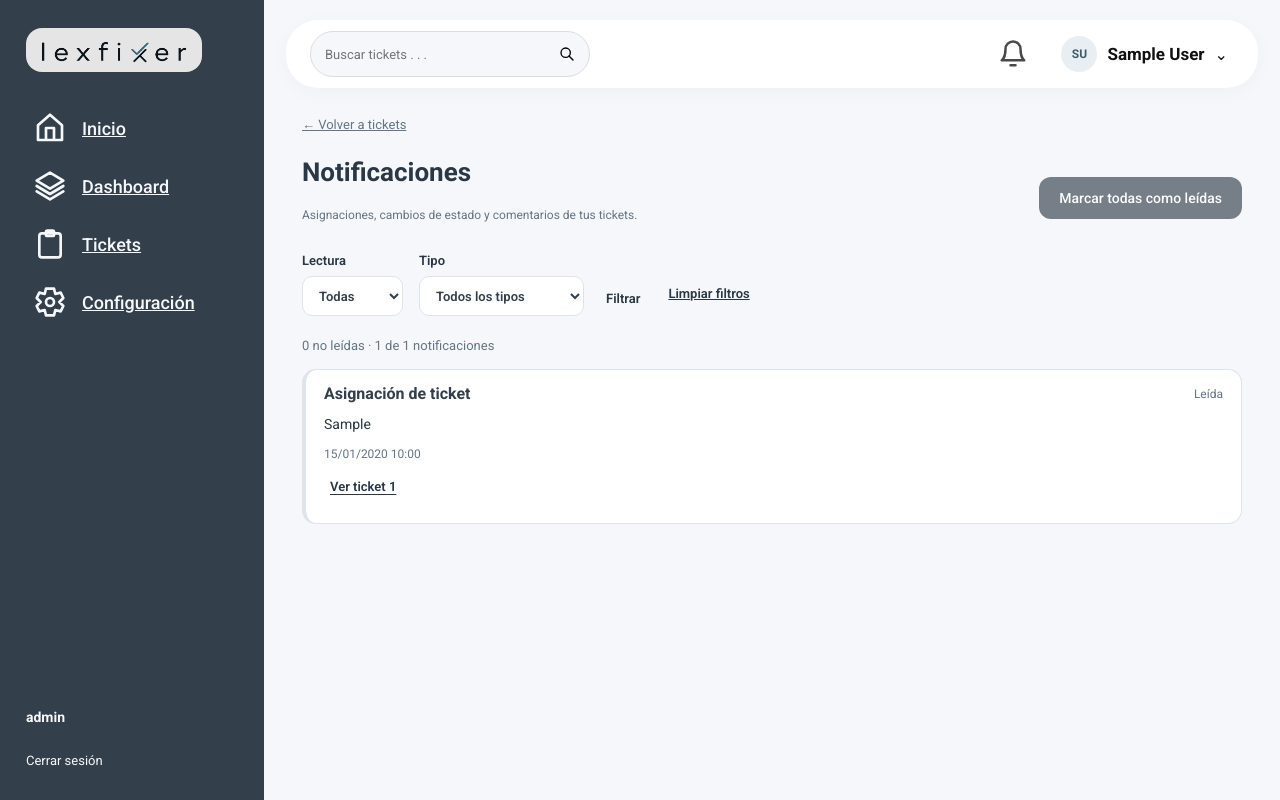
After one commit to alexis-quintana/ticket-system-web-app, a Flask app: page /notificaciones in a window 1280 px wide. The commit adds this page. Run offline with Flask 3, Linux system fonts and the light colour scheme; a user stored in the database is signed in; tables that the repository leaves empty hold one stand-in row (values such as "Sample post").

Commit message:
Corrección de errores y mejoras en el módulo de notificaciones.

```diff
--- a/main.py
+++ b/main.py
@@ -1,14 +1,8 @@
-from flask import Flask, render_template
+from flask import Flask
 
 from db import obtener_conexion
 
 app = Flask(__name__)
-
-
-@app.context_processor
-def datos_de_sesion():
-    # PROVISIONAL: Montenegro (módulo 1) lo reemplazará con el usuario real del JWT.
-    return {"usuario": {"nombre": "Usuario de prueba", "rol": "Administrador", "iniciales": "UP"}}
 
 
 # ---------------------------------------------------------------------------
@@ -29,12 +23,12 @@ app.register_blueprint(auth_bp)
 # app.register_blueprint(historial_bp)
 
 # Módulo 4 — SLA y semáforo visual (Ordoñez)
-from modules.sla import bp as sla_bp
-app.register_blueprint(sla_bp)
+# from modules.sla import bp as sla_bp
+# app.register_blueprint(sla_bp)
 
 # Módulo 5 — Notificaciones internas (Quintana)
-# from modules.notificaciones import bp as notificaciones_bp
-# app.register_blueprint(notificaciones_bp)
+from modules.notificaciones import bp as notificaciones_bp
+app.register_blueprint(notificaciones_bp)
 
 
 # ---------------------------------------------------------------------------
@@ -54,11 +48,5 @@ def probandoconexion():
         return "<p>Error: " + repr(e) + "</p>"
 
 
-# TEMPORAL: solo para verificar el diseño del menú. Borrar antes de la sustentación.
-@app.route("/prueba-shell")
-def prueba_shell():
-    return render_template("prueba_shell.html")
-
-
 if __name__ == "__main__":
     app.run(debug=True)
--- /dev/null
+++ b/static/js/notificaciones.js
@@ -0,0 +1,28 @@
+// Contador de la campana: consulta /notificaciones/contador y actualiza el círculo.
+const URL_CONTADOR = '/notificaciones/contador';
+const INTERVALO_MS = 30000;
+
+async function actualizarContador() {
+  const circulo = document.querySelector('#contador-notificaciones');
+  if (!circulo) return;
+  try {
+    const respuesta = await fetch(URL_CONTADOR, { headers: { Accept: 'application/json' } });
+    if (!respuesta.ok) return;
+    const { no_leidas } = await respuesta.json();
+    circulo.textContent = no_leidas > 99 ? '99+' : String(no_leidas);
+    circulo.hidden = no_leidas === 0;
+    circulo.parentElement.setAttribute('aria-label', 'Notificaciones: ' + no_leidas + ' no leídas');
+  } catch (error) {
+    // Sin conexión: se conserva el valor anterior.
+  }
+}
+
+document.addEventListener('DOMContentLoaded', () => {
+  actualizarContador();
+  setInterval(actualizarContador, INTERVALO_MS);
+
+  // En la lista, los filtros se aplican al cambiar un selector.
+  document.querySelector('#notes-filters')?.addEventListener('change', evento => {
+    evento.currentTarget.requestSubmit();
+  });
+});
--- a/templates/base.html
+++ b/templates/base.html
@@ -6,7 +6,7 @@
   <meta name="viewport" content="width=device-width, initial-scale=1">
   <meta name="theme-color" content="#333f4a">
   <title>{% block titulo %}Inicio{% endblock %} · Sistema de Tickets TI</title>
-    <link rel="icon" type="image/png" href="{{ url_for('static', filename='img/favicon.png') }}">
+  <link rel="icon" type="image/png" href="{{ url_for('static', filename='img/lexfixer-icon.png') }}">
   <link rel="preconnect" href="https://fonts.googleapis.com">
   <link rel="preconnect" href="https://fonts.gstatic.com" crossorigin>
   <link href="https://fonts.googleapis.com/css2?family=Roboto:wght@300;400;500;600;700;800&display=swap"
--- a/templates/base_app.html
+++ b/templates/base_app.html
@@ -1,17 +1,16 @@
 {% extends "base.html" %}
 
-{% block body_attrs %} data-role="{{ usuario.rol }}"{% endblock %}
+{% block body_attrs %} data-role="{{ usuario_actual.rol }}"{% endblock %}
 
 {% block body %}
 <main id="app">
   <div class="app-shell">
     <aside class="sidebar" id="sidebar" aria-label="Navegación principal">
       <a class="sidebar-brand" href="/tickets" aria-label="Sistema de Tickets TI, inicio"><img
-                    src="{{ url_for('static', filename='img/logo.png') }}" alt="Sistema de Tickets TI"></a>
+          src="{{ url_for('static', filename='img/lexfixer-brand.png') }}" alt="Sistema de Tickets TI"></a>
       <nav>
-                <a class="nav-item{% if seccion == 'Inicio' %} is-active{% endif %}" href="/inicio" {% if
-                    seccion=='Inicio' %} aria-current="page" {% endif %}><svg class="icon" viewBox="0 0 24 24"
-                        aria-hidden="true" focusable="false">
+        <a class="nav-item{% if seccion == 'Inicio' %} is-active{% endif %}" href="/inicio" {% if seccion=='Inicio' %}
+          aria-current="page" {% endif %}><svg class="icon" viewBox="0 0 24 24" aria-hidden="true" focusable="false">
             <path d="m3 10 9-8 9 8v11H3zM9 21V12h6v9" />
           </svg><span>Inicio</span></a>
         <a class="nav-item{% if seccion == 'Dashboard' %} is-active{% endif %}" href="/dashboard" {% if
@@ -19,13 +18,12 @@
             aria-hidden="true" focusable="false">
             <path d="m12 2 10 6-10 6L2 8zM2 12l10 6 10-6M2 16l10 6 10-6" />
           </svg><span>Dashboard</span></a>
-                <a class="nav-item{% if seccion == 'Tickets' %} is-active{% endif %}" href="/tickets" {% if
-                    seccion=='Tickets' %} aria-current="page" {% endif %}><svg class="icon" viewBox="0 0 24 24"
-                        aria-hidden="true" focusable="false">
+        <a class="nav-item{% if seccion == 'Tickets' %} is-active{% endif %}" href="/tickets" {% if seccion=='Tickets'
+          %} aria-current="page" {% endif %}><svg class="icon" viewBox="0 0 24 24" aria-hidden="true" focusable="false">
             <rect x="4" y="4" width="16" height="18" rx="2" />
             <rect x="9" y="2" width="6" height="4" rx="1" />
           </svg><span>Tickets</span></a>
-                {% if usuario.rol == 'Administrador' %}
+        {% if usuario_actual.rol == 'Administrador' %}
         <a class="nav-item{% if seccion == 'Usuarios' %} is-active{% endif %}" href="/usuarios" {% if
           seccion=='Usuarios' %} aria-current="page" {% endif %}><svg class="icon" viewBox="0 0 24 24"
             aria-hidden="true" focusable="false">
@@ -45,37 +43,39 @@
             <path d="m9 2-1 4-4-1-2 4 3 3-3 3 2 4 4-1 1 4h6l1-4 4 1 2-4-3-3 3-3-2-4-4 1-1-4z" />
           </svg><span>Configuración</span></a>
       </nav>
-            <div class="sidebar-footer"><strong>{{ usuario.rol }}</strong><a class="logout" href="/logout">Cerrar
-                    sesión</a></div>
+      <div class="sidebar-footer"><strong>{{ usuario_actual.rol }}</strong>
+        <form method="post" action="{{ url_for('auth.logout') }}"><button class="logout" type="submit">Cerrar
+            sesión</button></form>
+      </div>
     </aside>
     <div class="app-workspace">
       <header class="topbar">
-                <button class="icon-button menu-button" data-action="menu" aria-label="Abrir menú"
-                    aria-controls="sidebar" aria-expanded="false"><svg class="icon" viewBox="0 0 24 24"
-                        aria-hidden="true" focusable="false">
+        <button class="icon-button menu-button" data-action="menu" aria-label="Abrir menú" aria-controls="sidebar"
+          aria-expanded="false"><svg class="icon" viewBox="0 0 24 24" aria-hidden="true" focusable="false">
             <path d="M3 6h18M3 12h18M3 18h18" />
           </svg></button>
         <form id="global-search" class="global-search" role="search" action="/tickets" method="get">
           <label class="sr-only" for="global-query">Buscar tickets</label>
           <input id="global-query" name="q" placeholder="Buscar tickets . . ." autocomplete="off">
-                    <button aria-label="Buscar"><svg class="icon" viewBox="0 0 24 24" aria-hidden="true"
-                            focusable="false">
+          <button aria-label="Buscar"><svg class="icon" viewBox="0 0 24 24" aria-hidden="true" focusable="false">
               <circle cx="10" cy="10" r="7" />
               <path d="m15 15 6 6" />
             </svg></button>
         </form>
         <div class="profile">
-                    <a class="icon-button notification-bell" href="/notificaciones" aria-label="Notificaciones"><svg
-                            class="icon" viewBox="0 0 24 24" aria-hidden="true" focusable="false">
+          <a class="icon-button notification-bell" href="/notificaciones" aria-label="Notificaciones"><svg class="icon"
+              viewBox="0 0 24 24" aria-hidden="true" focusable="false">
               <path d="M18 8a6 6 0 0 0-12 0c0 7-3 9-3 9h18s-3-2-3-9M10 21h4" />
             </svg><span class="notification-count" id="contador-notificaciones" hidden>0</span></a>
           <div class="profile-dropdown">
             <button type="button" id="profile-toggle" aria-expanded="false" aria-controls="profile-menu"
               aria-label="Abrir opciones de mi cuenta"><span class="avatar" aria-hidden="true">{{
-                                usuario.iniciales }}</span><strong>{{ usuario.nombre }}</strong><span
+                usuario_actual.iniciales }}</span><strong>{{ usuario_actual.nombre }}</strong><span
                 aria-hidden="true">⌄</span></button>
-                        <div id="profile-menu" hidden><a href="/perfil">Mi perfil</a><a
-                                href="/configuracion">Configuración</a><a href="/logout">Cerrar sesión</a></div>
+            <div id="profile-menu" hidden><a href="/perfil">Mi perfil</a><a href="/configuracion">Configuración</a>
+              <form method="post" action="{{ url_for('auth.logout') }}"><button type="submit">Cerrar sesión</button>
+              </form>
+            </div>
           </div>
         </div>
       </header>
@@ -87,5 +87,6 @@
 
 {% block js %}
 <script src="{{ url_for('static', filename='js/shell.js') }}" defer></script>
+<script src="{{ url_for('static', filename='js/notificaciones.js') }}" defer></script>
 {% block js_extra %}{% endblock %}
 {% endblock %}
--- /dev/null
+++ b/templates/notificaciones/lista.html
@@ -0,0 +1,76 @@
+{% extends "base_app.html" %}
+{% block titulo %}Notificaciones{% endblock %}
+
+{% block contenido %}
+<section id="page-content" tabindex="-1" class="tickets-page notifications-page" aria-labelledby="page-title">
+    <a id="notes-back" href="/tickets">← Volver a tickets</a>
+    <div class="notes-heading">
+        <div>
+            <h1 id="page-title" tabindex="-1">Notificaciones</h1>
+            <p class="page-description">Asignaciones, cambios de estado y comentarios de tus tickets.</p>
+        </div>
+        <form method="post" action="{{ url_for('notificaciones.marcar_todas') }}">
+            <button type="submit" class="button" id="notes-read-all" {% if no_leidas==0 %} disabled{% endif %}>Marcar
+                todas como leídas</button>
+        </form>
+    </div>
+
+    <form id="notes-filters" class="notes-filters" method="get" action="{{ url_for('notificaciones.lista') }}">
+        <label>Lectura
+            <select id="notes-read" name="lectura">
+                <option value="todas" {% if lectura=='todas' %} selected{% endif %}>Todas</option>
+                <option value="no_leidas" {% if lectura=='no_leidas' %} selected{% endif %}>No leídas</option>
+                <option value="leidas" {% if lectura=='leidas' %} selected{% endif %}>Leídas</option>
+            </select>
+        </label>
+        <label>Tipo
+            <select id="notes-type" name="tipo">
+                <option value="">Todos los tipos</option>
+                {% for codigo, etiqueta in tipos.items() %}
+                <option value="{{ codigo }}" {% if tipo==codigo %} selected{% endif %}>{{ etiqueta }}</option>
+                {% endfor %}
+            </select>
+        </label>
+        <button type="submit" class="row-action">Filtrar</button>
+        <a class="row-action" href="{{ url_for('notificaciones.lista') }}">Limpiar filtros</a>
+    </form>
+
+    <p id="notes-summary" role="status" aria-live="polite">{{ no_leidas }} no leídas · {{ notificaciones|length }} de {{
+        total }} notificaciones</p>
+
+    {% if not notificaciones %}
+    <div id="notes-empty" class="notes-empty">
+        {% if total %}
+        <h2>Sin resultados para estos filtros</h2>
+        <p>Cambia los filtros para consultar tus otras notificaciones.</p>
+        {% else %}
+        <h2>No tienes notificaciones</h2>
+        <p>Aquí aparecerán las asignaciones, los cambios de estado y los nuevos comentarios.</p>
+        {% endif %}
+    </div>
+    {% endif %}
+
+    <ul id="notes-list" class="notes-list" aria-label="Notificaciones recibidas">
+        {% for n in notificaciones %}
+        <li class="note-card{% if not n.leida %} is-unread{% endif %}">
+            <div class="note-top">
+                <h2>{{ tipos[n.tipo] }}</h2>
+                <span class="note-status">{{ 'Leída' if n.leida else 'No leída' }}</span>
+            </div>
+            <p class="note-text">{{ n.mensaje }}</p>
+            <p class="note-date"><time datetime="{{ n.created_at.isoformat() }}">{{ n.created_at.strftime('%d/%m/%Y
+                    %H:%M') }}</time></p>
+            <div class="note-actions">
+                <a class="row-action" href="/tickets/{{ n.ticket_id }}">Ver ticket {{ n.ticket_id }}</a>
+                {% if not n.leida %}
+                <form method="post" action="{{ url_for('notificaciones.marcar_leida', notificacion_id=n.id) }}">
+                    <button type="submit" class="row-action">Marcar como leída<span class="sr-only">: ticket {{
+                            n.ticket_id }} · {{ tipos[n.tipo] }}</span></button>
+                </form>
+                {% endif %}
+            </div>
+        </li>
+        {% endfor %}
+    </ul>
+</section>
+{% endblock %}
```
Also changed, not shown: database/05_notificaciones.sql (added, +12 -0 lines), models/notificacion.py (added, +91 -0 lines), modules/notificaciones.py (added, +46 -0 lines), templates/prueba_shell.html (deleted, +0 -9 lines), README.md, 2 other files. Lines whose indentation alone changed are shown as unchanged.
